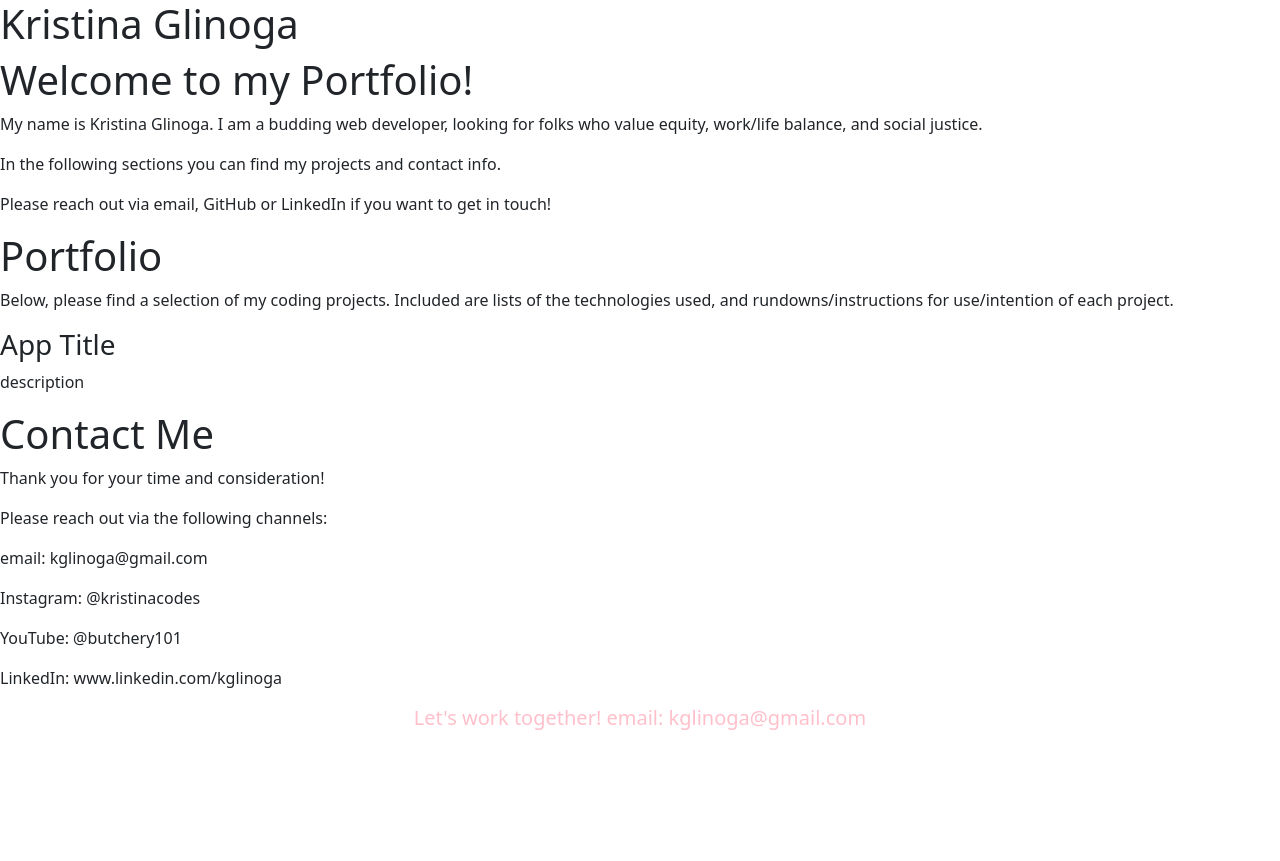
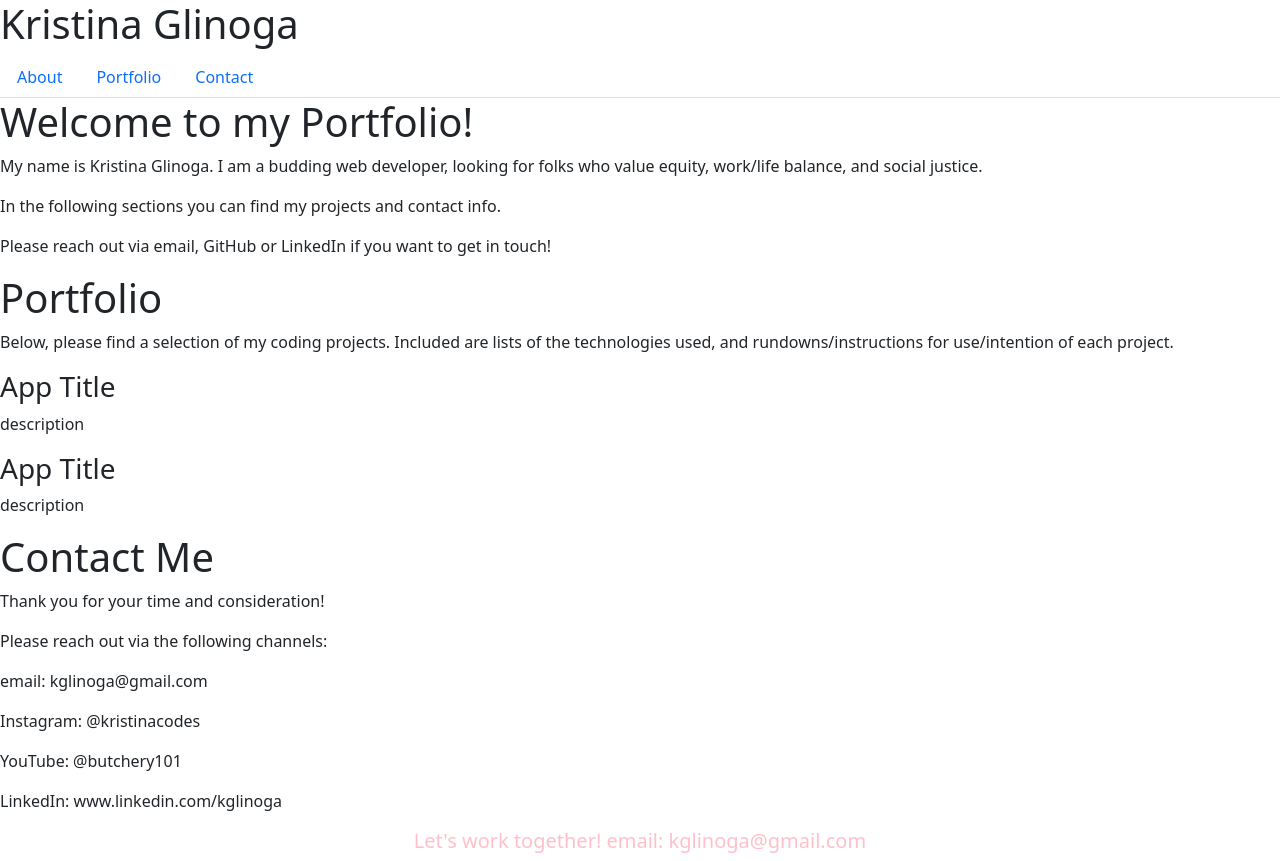
Before and after one commit to KGlinoga/portfolio1, a React (Create React App) app: page / in a window 1280 px wide. Before the commit the page ends 800 px from the top, so only its background shows below. Built offline with nearby package versions, Linux system fonts and the light colour scheme.

Commit message:
Navigation file and links up

```diff
--- a/src/components/Header.js
+++ b/src/components/Header.js
@@ -1,10 +1,11 @@
 import React from 'react';
+import Navigation from './Navigation';
 
 export default function Header() {
     return (
         <>
             <h1 className="">Kristina Glinoga</h1>
-
+            <Navigation />
         </>
     );
 };
--- /dev/null
+++ b/src/components/Navigation.js
@@ -0,0 +1,43 @@
+import React from 'react';
+
+// Here we are using object destructuring assignment to pluck off our variables from the props object
+// We assign them to their own variable names
+function Navigation({ currentPage, handlePageChange }) {
+    return (
+        <ul className="nav nav-tabs">
+            <li className="nav-item">
+                <a
+                    href="#about"
+                    onClick={() => handlePageChange('About')}
+                    // This is a conditional (ternary) operator that checks to see if the current page is "Home"
+                    // If it is, we set the current page to 'nav-link-active', otherwise we set it to 'nav-link'
+                    className={currentPage === 'About' ? 'nav-link active' : 'nav-link'}
+                >
+                    About
+                </a>
+            </li>
+            <li className="nav-item">
+                <a
+                    href="#portfolio"
+                    onClick={() => handlePageChange('Portfolio')}
+                    // Check to see if the currentPage is `About`, and if so we use the active link class from bootstrap. Otherwise, we set it to a normal nav-link
+                    className={currentPage === 'Portfolio' ? 'nav-link active' : 'nav-link'}
+                >
+                    Portfolio
+                </a>
+            </li>
+            <li className="nav-item">
+                <a
+                    href="#contact"
+                    onClick={() => handlePageChange('Contact')}
+                    // Check to see if the currentPage is `Contact`, and if so we use the active link class from bootstrap. Otherwise, we set it to a normal nav-link
+                    className={currentPage === 'Contact' ? 'nav-link active' : 'nav-link'}
+                >
+                    Contact
+                </a>
+            </li>
+        </ul>
+    );
+}
+
+export default Navigation;
--- a/src/components/PortContainer.js
+++ b/src/components/PortContainer.js
@@ -6,12 +6,9 @@
 import Contact from './pages/Contact';
 
 // import NavTabs from './NavTabs';
-// import About from './pages/About';
 
 
 export default function PortContainer() {
-
-
     return (
         <>
             <Header />
--- a/src/components/pages/Portfolio.js
+++ b/src/components/pages/Portfolio.js
@@ -9,6 +9,7 @@
                 Below, please find a selection of my coding projects.  Included are lists of the technologies used, and rundowns/instructions for use/intention of each project.
             </p>
             <Project />
+            <Project />
         </div>
     );
 }
```
Also changed, not shown: src/components/pages/Navigation.js (deleted).
